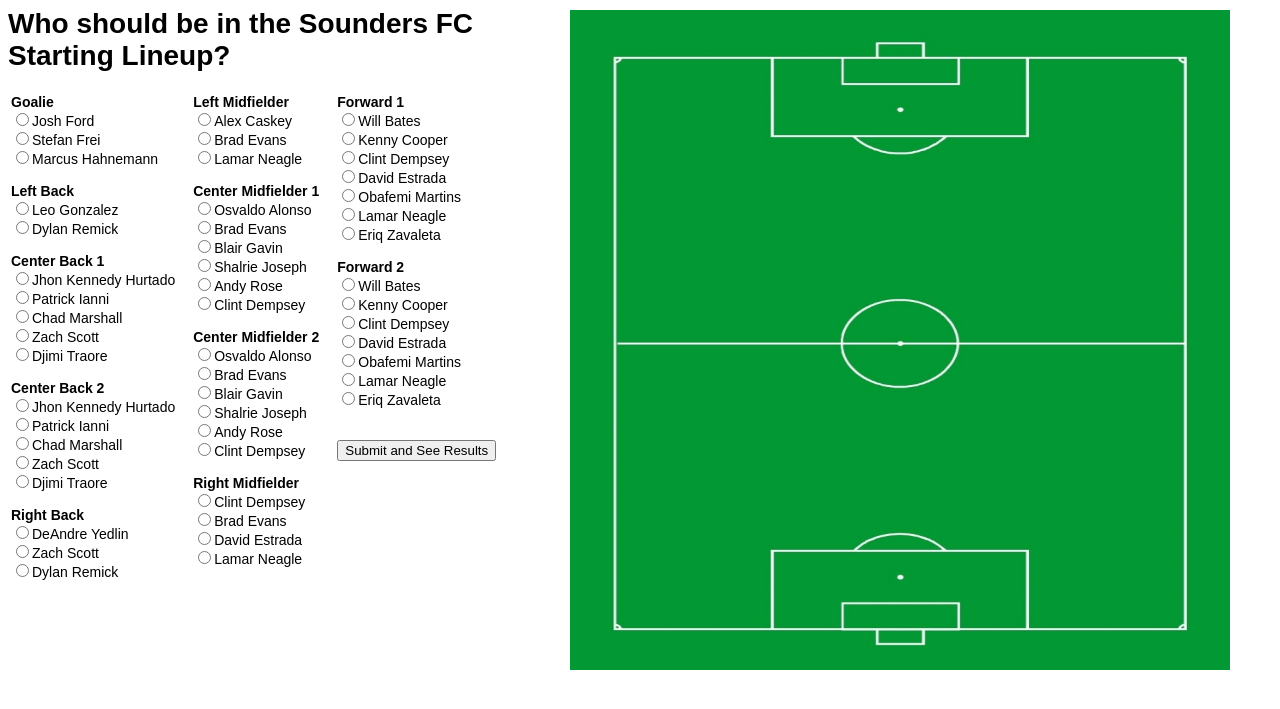
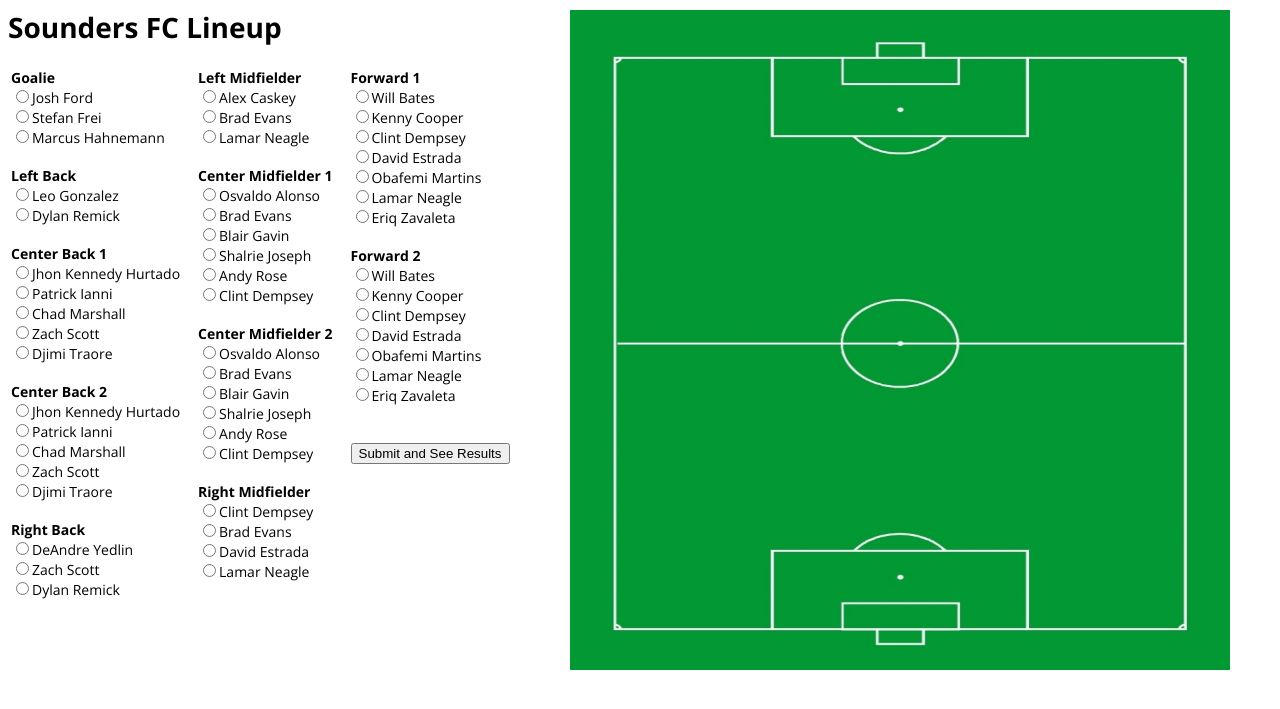
Before and after one commit to dsoccer442/SoundersFC-Lineup, a PHP site: page / in a window 1280 px wide. Shown: the top 709 px of the page. Run offline with PHP 8.4, Linux system fonts and the light colour scheme; some libraries are stand-ins or nearby versions.

Commit message:
Open Sans font

```diff
--- a/index.html
+++ b/index.html
@@ -6,10 +6,11 @@
 	<title>Sounders FC Lineup</title>
 	<link rel="stylesheet" type="text/css" href="sounders.css" />
     <script src="http://ajax.googleapis.com/ajax/libs/jquery/1.10.2/jquery.min.js"></script>
+    <link href='http://fonts.googleapis.com/css?family=Open+Sans:300italic,400italic,400,700,600,800,300' rel='stylesheet' type='text/css'>
 </head>
 <body>
     <div class="player-sel">
-        <h1>Who should be in the Sounders FC <br> Starting Lineup?</h1>
+        <h1>Sounders FC Lineup</h1>
         <form id="sounders-form" target="_self" onsubmit="javascript: success()" action="javascript: postInfoToGoogle()" method="POST">
             <table>
                 <td>
--- a/sounders.css
+++ b/sounders.css
@@ -1,5 +1,5 @@
 body {
-    font-family: sans-serif;
+    font-family: "Open Sans", sans-serif;
     font-size: 14px;
 }
 
@@ -44,11 +44,11 @@
 
 .center-back-1 > img {
     top: 400px;
-    left: 772px;
+    left: 782px;
 }
 .center-back-2 > img {
     top: 400px;
-    left: 932px;
+    left: 922px;
 }
 .left-back > img {
     top: 400px;
```
